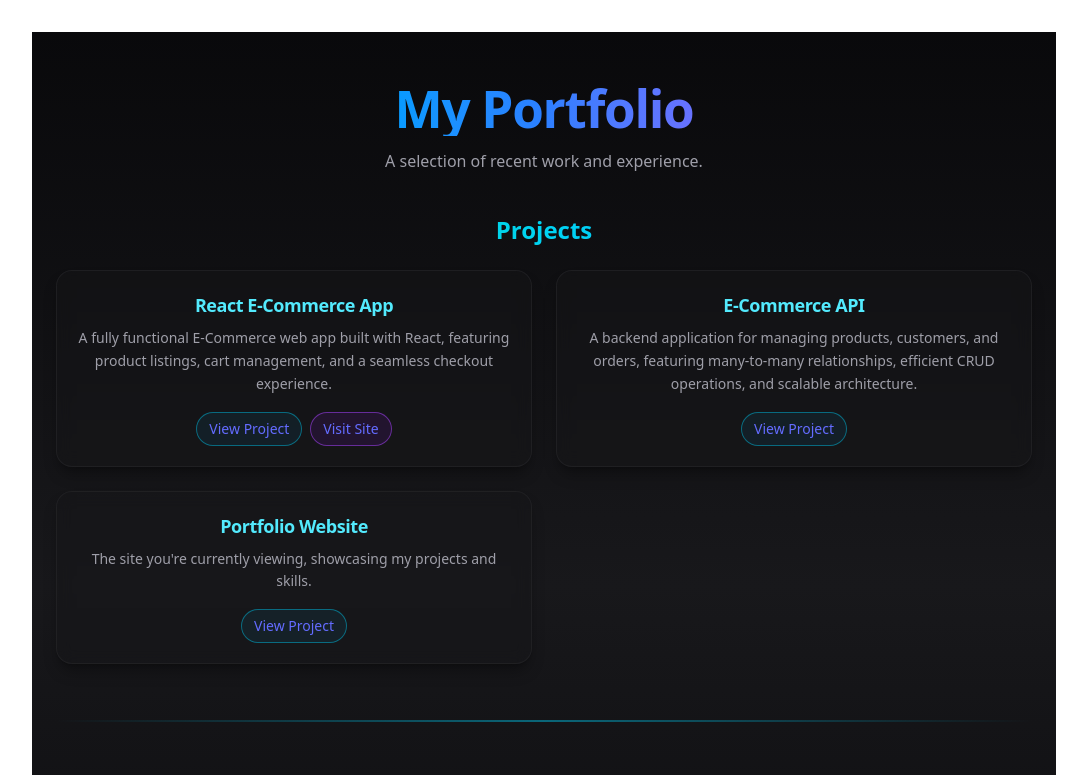
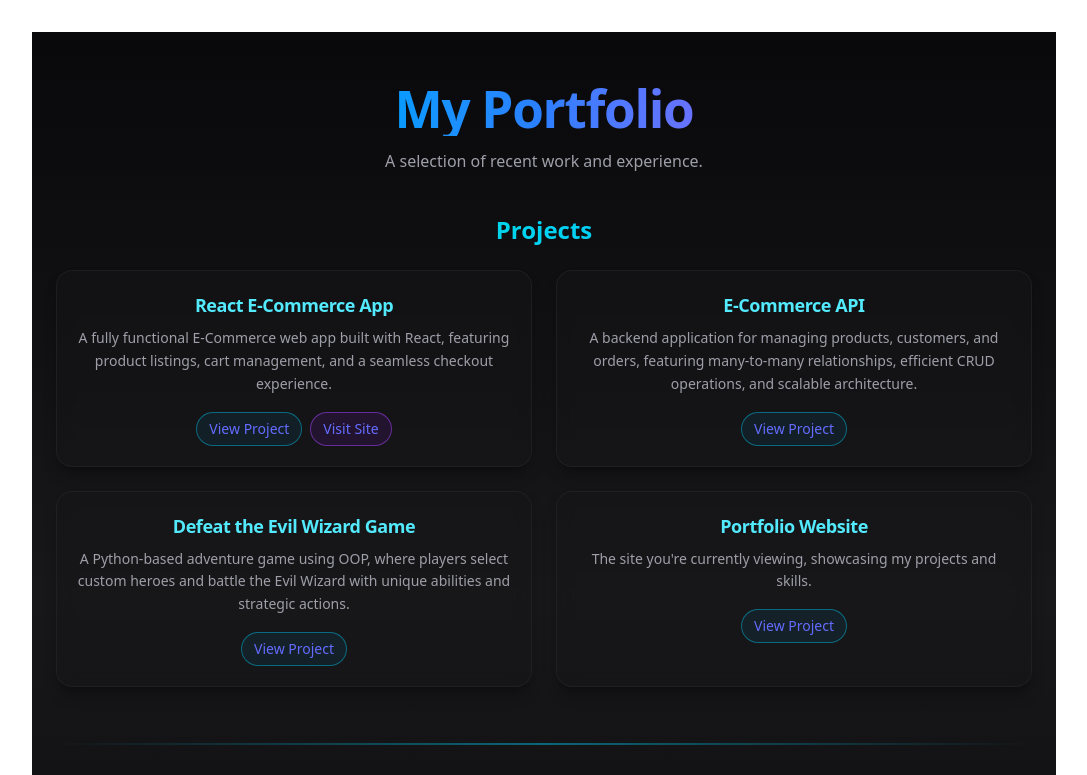
Before and after one commit to trevashworth/my-portfolio, a React (Vite) app: page / in a window 1280 px wide. Shown: the top 775 px of the page, without its empty margins (96-1183 px from the left). Built offline with nearby package versions, Linux system fonts and the light colour scheme.

Commit message:
added defeat the evil wizard project

```diff
--- a/src/data/projects.js
+++ b/src/data/projects.js
@@ -11,6 +11,11 @@
       link: "https://github.com/trevashworth/E-Commerce-API.git"
     },
     {
+      title: "Defeat the Evil Wizard Game",
+      description: "A Python-based adventure game using OOP, where players select custom heroes and battle the Evil Wizard with unique abilities and strategic actions.",
+      link: "https://github.com/trevashworth/Defeat-the-Evil-Wizard.git"
+    },
+    {
       title: "Portfolio Website",
       description: "The site you're currently viewing, showcasing my projects and skills.",
       link: "https://github.com/trevashworth/my-portfolio.git"
```
